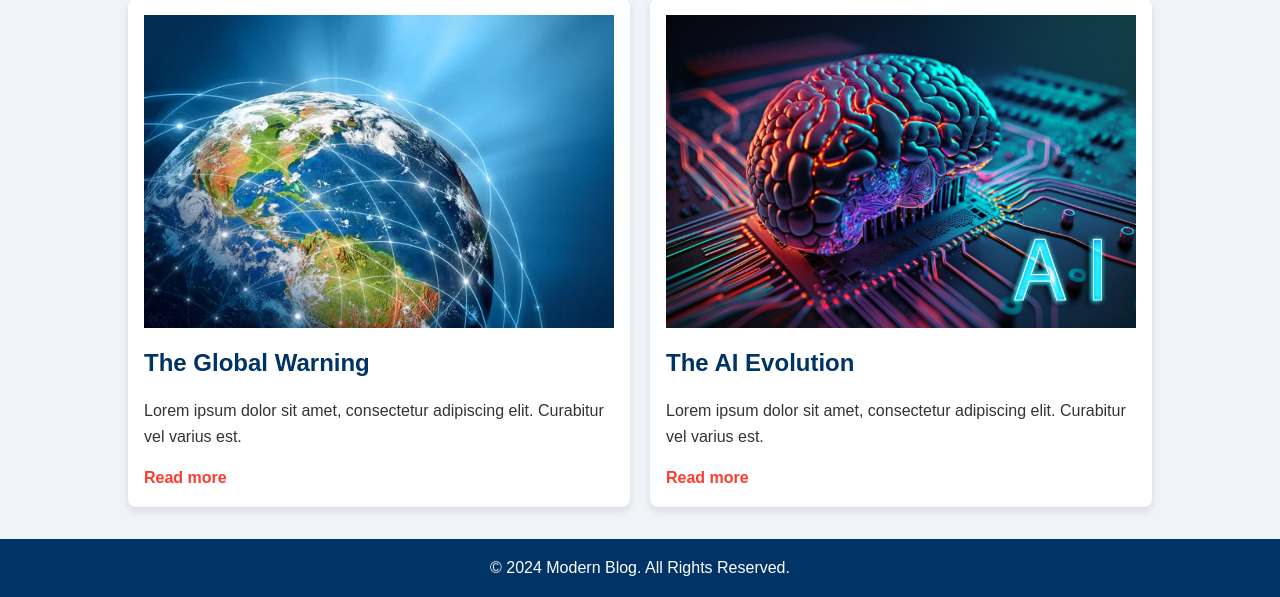
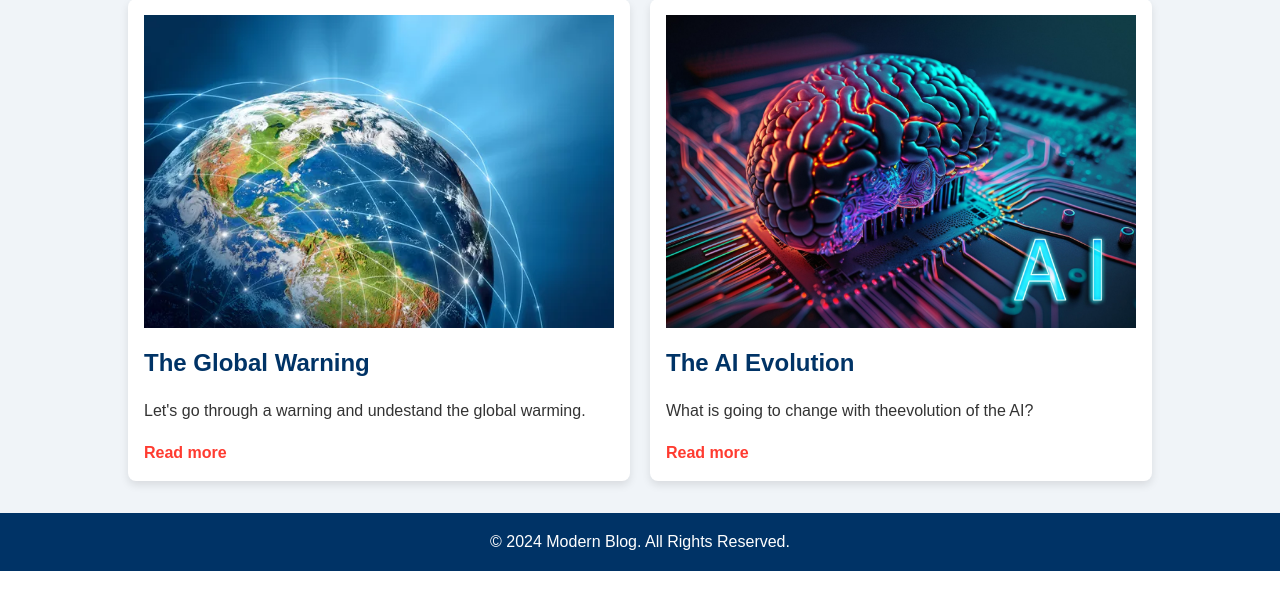
Before and after one commit to VitorMaiolo/personal-page, a Flask app: page / in a window 1280 px wide. Shown: the part 275-872 px from the top of the page. After the commit the page ends 846 px from the top, so only its background shows below. Run offline with Flask 3, Linux system fonts and the light colour scheme.

```diff
--- a/templates/index.html
+++ b/templates/index.html
@@ -30,14 +30,14 @@
             <article>
                  <img src="{{ url_for('static', filename='images/global.jpg') }}">
                 <h2>The Global Warning</h2>
-                <p>Lorem ipsum dolor sit amet, consectetur adipiscing elit. Curabitur vel varius est.</p>
+                <p>Let's go through a warning and undestand the global warming.</p>
                 <a href="#">Read more</a>
             </article>
 
             <article>
                 <img src="{{ url_for('static', filename='images/ai.jpg') }}">
                 <h2>The AI Evolution</h2>
-                <p>Lorem ipsum dolor sit amet, consectetur adipiscing elit. Curabitur vel varius est.</p>
+                <p>What is going to change with theevolution of the AI?</p>
                 <a href="#">Read more</a>
             </article>
         </section>
```
